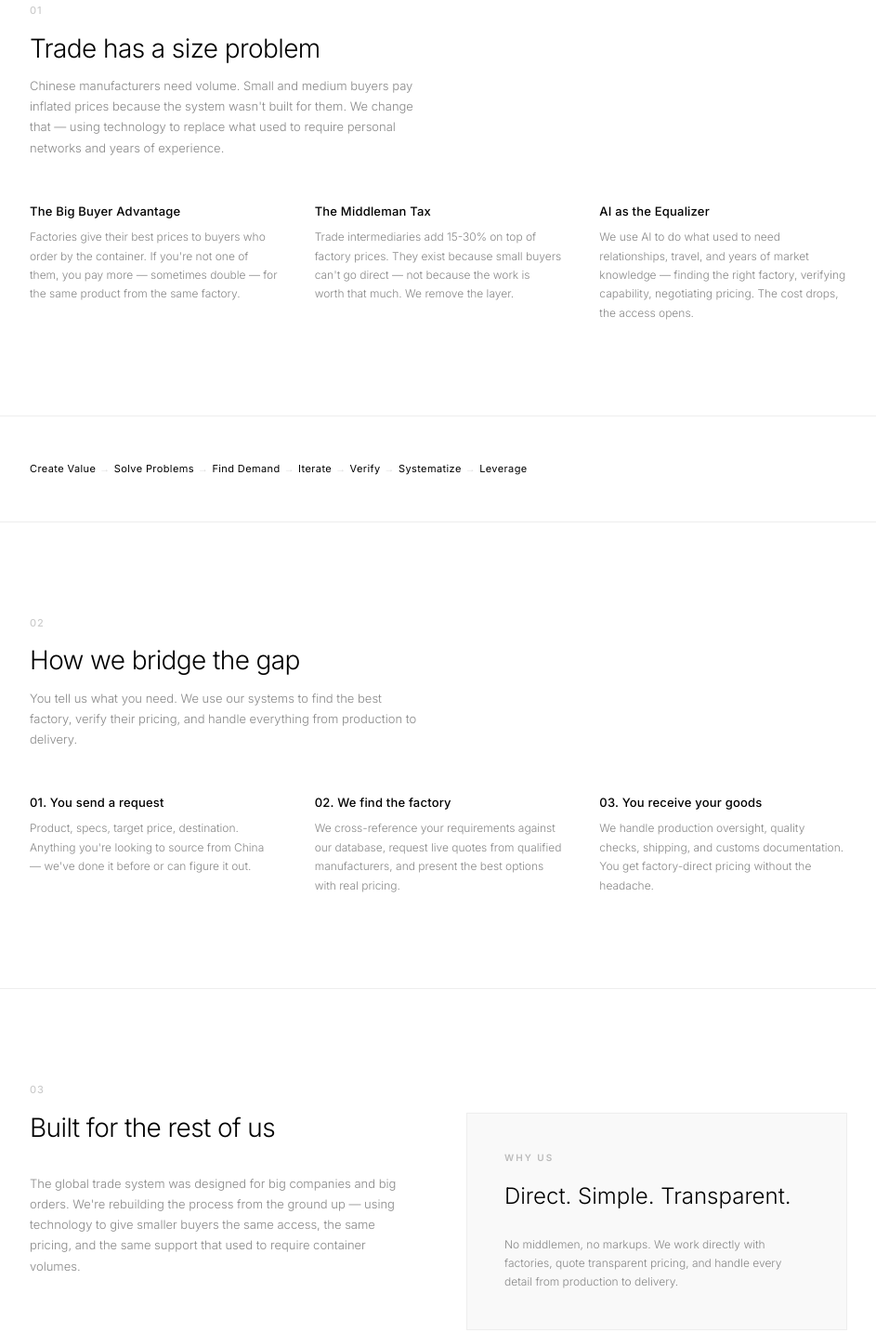
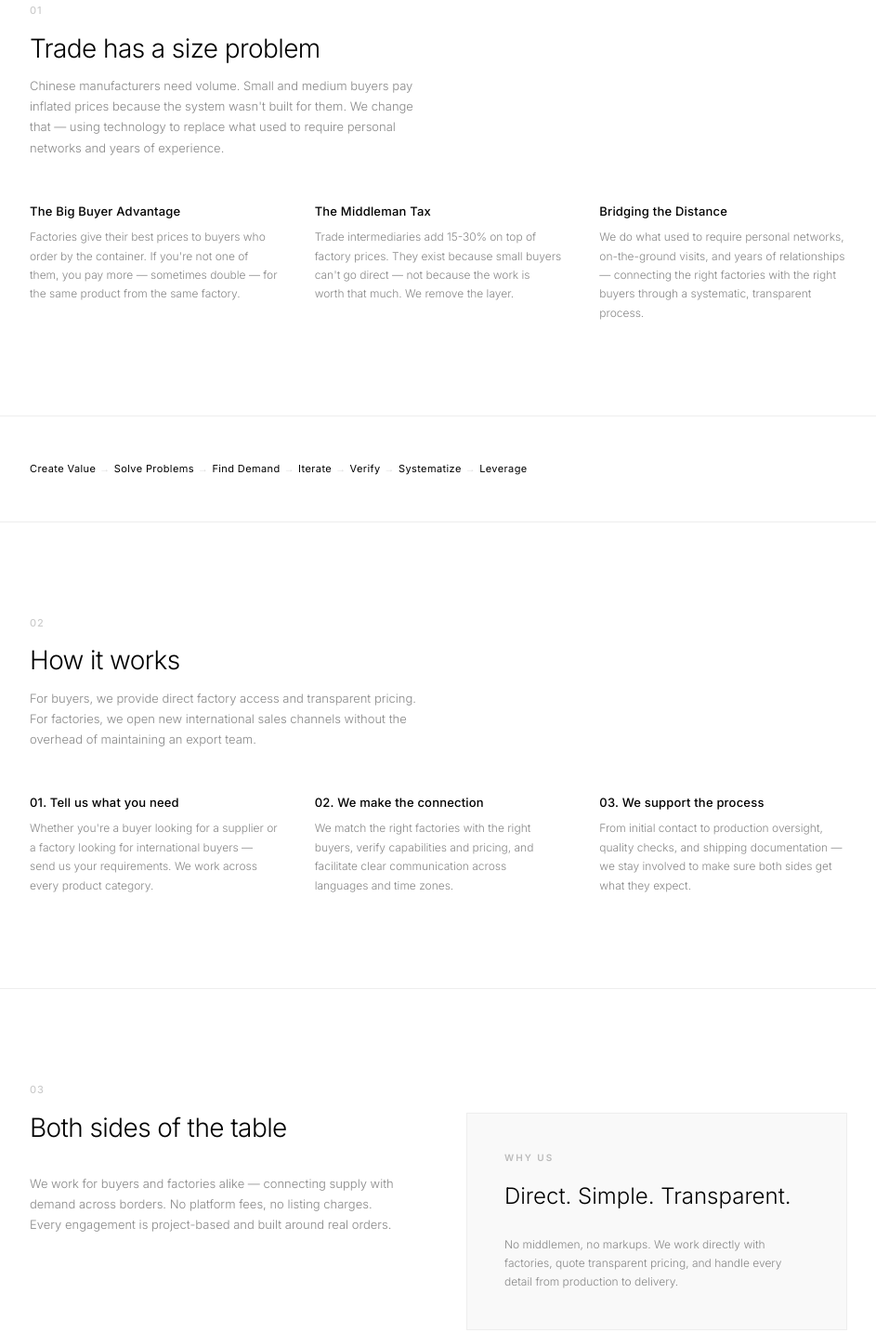
Before and after one commit to nichenexusglobal-blip/nichenexusglobal, a plain HTML site: page index.html in a window 1280 px wide. Shown: the part 577-2011 px from the top of the page at 93% size, without its empty margins (168-1111 px from the left). Drawn offline with Linux system fonts and the light colour scheme.

Commit message:
site: dual audience + no AI mentions

```diff
--- a/index.html
+++ b/index.html
@@ -210,7 +210,7 @@
         </div>
         <div class="hero-right">
           <div class="mark"></div>
-          <p>Big factories work with big buyers. Everyone else pays a middleman. We use AI to bridge the gap — connecting buyers of any size directly with verified Chinese manufacturers at factory prices. No minimums, no markups, no runaround.</p>
+          <p>Big factories work with big buyers. Everyone else pays a middleman. We bridge the gap — connecting buyers directly with verified Chinese manufacturers at factory prices. No minimums, no markups, no runaround.</p>
           <a href="#about" class="btn">How it works</a>
         </div>
       </div>
@@ -233,8 +233,8 @@
           <p>Trade intermediaries add 15-30% on top of factory prices. They exist because small buyers can't go direct — not because the work is worth that much. We remove the layer.</p>
         </div>
         <div class="item">
-          <h3>AI as the Equalizer</h3>
-          <p>We use AI to do what used to need relationships, travel, and years of market knowledge — finding the right factory, verifying capability, negotiating pricing. The cost drops, the access opens.</p>
+          <h3>Bridging the Distance</h3>
+          <p>We do what used to require personal networks, on-the-ground visits, and years of relationships — connecting the right factories with the right buyers through a systematic, transparent process.</p>
         </div>
       </div>
     </div>
@@ -259,20 +259,20 @@
   <section id="how">
     <div class="wrap">
       <div class="num">02</div>
-      <h2>How we bridge the gap</h2>
-      <p class="desc">You tell us what you need. We use our systems to find the best factory, verify their pricing, and handle everything from production to delivery.</p>
+      <h2>How it works</h2>
+      <p class="desc">For buyers, we provide direct factory access and transparent pricing. For factories, we open new international sales channels without the overhead of maintaining an export team.</p>
       <div class="grid3">
         <div class="item">
-          <h3>01. You send a request</h3>
-          <p>Product, specs, target price, destination. Anything you're looking to source from China — we've done it before or can figure it out.</p>
+          <h3>01. Tell us what you need</h3>
+          <p>Whether you're a buyer looking for a supplier or a factory looking for international buyers — send us your requirements. We work across every product category.</p>
         </div>
         <div class="item">
-          <h3>02. We find the factory</h3>
-          <p>We cross-reference your requirements against our database, request live quotes from qualified manufacturers, and present the best options with real pricing.</p>
+          <h3>02. We make the connection</h3>
+          <p>We match the right factories with the right buyers, verify capabilities and pricing, and facilitate clear communication across languages and time zones.</p>
         </div>
         <div class="item">
-          <h3>03. You receive your goods</h3>
-          <p>We handle production oversight, quality checks, shipping, and customs documentation. You get factory-direct pricing without the headache.</p>
+          <h3>03. We support the process</h3>
+          <p>From initial contact to production oversight, quality checks, and shipping documentation — we stay involved to make sure both sides get what they expect.</p>
         </div>
       </div>
     </div>
@@ -284,8 +284,8 @@
       <div class="num">03</div>
       <div class="two-col">
         <div class="left">
-          <h2 style="margin-bottom: 32px;">Built for the rest of us</h2>
-          <p style="font-size: 13px; color: #888; line-height: 1.7; max-width: 400px;">The global trade system was designed for big companies and big orders. We're rebuilding the process from the ground up — using technology to give smaller buyers the same access, the same pricing, and the same support that used to require container volumes.</p>
+          <h2 style="margin-bottom: 32px;">Both sides of the table</h2>
+          <p style="font-size: 13px; color: #888; line-height: 1.7; max-width: 400px;">We work for buyers and factories alike — connecting supply with demand across borders. No platform fees, no listing charges. Every engagement is project-based and built around real orders.</p>
         </div>
         <div class="right">
           <div class="card">
```
